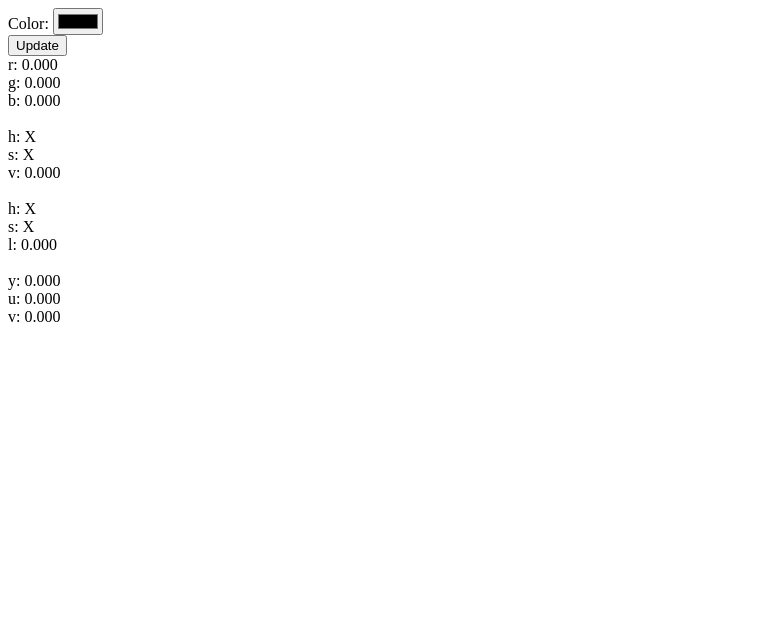
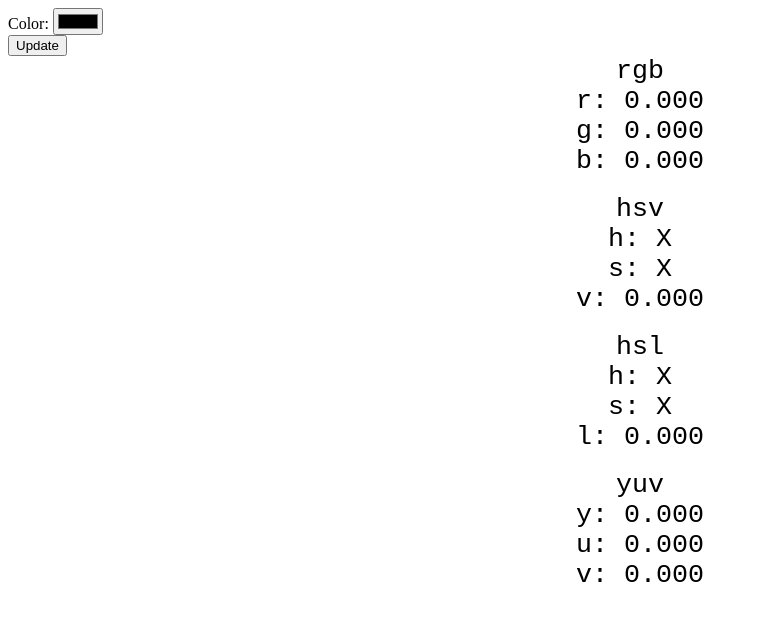
Before and after one commit to justamop/color-demo, a plain HTML site: page numericalcomparison/index.html in a window 1280 px wide. Both pictures are taken after a click on the button "Update". Shown: the whole page, without its empty margins (0-758 px from the left). Drawn offline with Linux system fonts and the light colour scheme.

Commit message:
Changed a thing

```diff
--- a/numericalcomparison/index.html
+++ b/numericalcomparison/index.html
@@ -1,22 +1,23 @@
 <!DOCTYPE html>
 <html>
 	<head>
+		<link rel="stylesheet" type="text/css" href="main.css">
 	</head>
 	<body>
 		<div>
 			Color: <input id="col" type="color">
 			<br/>
 			<button onclick="getColors();">Update</button>
-			<div id='rgb-num'>
+			<div id='rgb-num' class='color-info'>
 			</div>
 			<br/>
-			<div id='hsv-num'>
+			<div id='hsv-num' class='color-info'>
 			</div>
 			<br/>
-			<div id='hsl-num'>
+			<div id='hsl-num' class='color-info'>
 			</div>
 			<br/>
-			<div id='yuv-num'>
+			<div id='yuv-num' class='color-info'>
 			</div>
 		</div>
 		<script src="../main.js"></script>
@@ -39,10 +40,10 @@
 
 				var yuv = rgbToYuv(r, g, b);
 
-				document.getElementById('rgb-num').innerHTML = 'r: ' + r.toFixed(3) + '<br/>g: ' + g.toFixed(3) + '<br/>b: ' + b.toFixed(3);
-				document.getElementById('hsv-num').innerHTML = 'h: ' + hsv[0] + '<br/>s: ' + hsv[1] + '<br/>v: ' + hsv[2].toFixed(3);
-				document.getElementById('hsl-num').innerHTML = 'h: ' + hsl[0] + '<br/>s: ' + hsl[1] + '<br/>l: ' + hsl[2].toFixed(3);
-				document.getElementById('yuv-num').innerHTML = 'y: ' + yuv[0].toFixed(3) + '<br/>u: ' + yuv[1].toFixed(3) + '<br/>v: ' + yuv[2].toFixed(3);
+				document.getElementById('rgb-num').innerHTML = 'rgb<br/>r: ' + r.toFixed(3) + '<br/>g: ' + g.toFixed(3) + '<br/>b: ' + b.toFixed(3);
+				document.getElementById('hsv-num').innerHTML = 'hsv<br/>h: ' + hsv[0] + '<br/>s: ' + hsv[1] + '<br/>v: ' + hsv[2].toFixed(3);
+				document.getElementById('hsl-num').innerHTML = 'hsl<br/>h: ' + hsl[0] + '<br/>s: ' + hsl[1] + '<br/>l: ' + hsl[2].toFixed(3);
+				document.getElementById('yuv-num').innerHTML = 'yuv<br/>y: ' + yuv[0].toFixed(3) + '<br/>u: ' + yuv[1].toFixed(3) + '<br/>v: ' + yuv[2].toFixed(3);
 			}
 		</script>
 	</body>
--- /dev/null
+++ b/numericalcomparison/main.css
@@ -0,0 +1,5 @@
+.color-info {
+	font-family: monospace;
+	font-size: 20pt;
+	text-align: center;
+}
```
